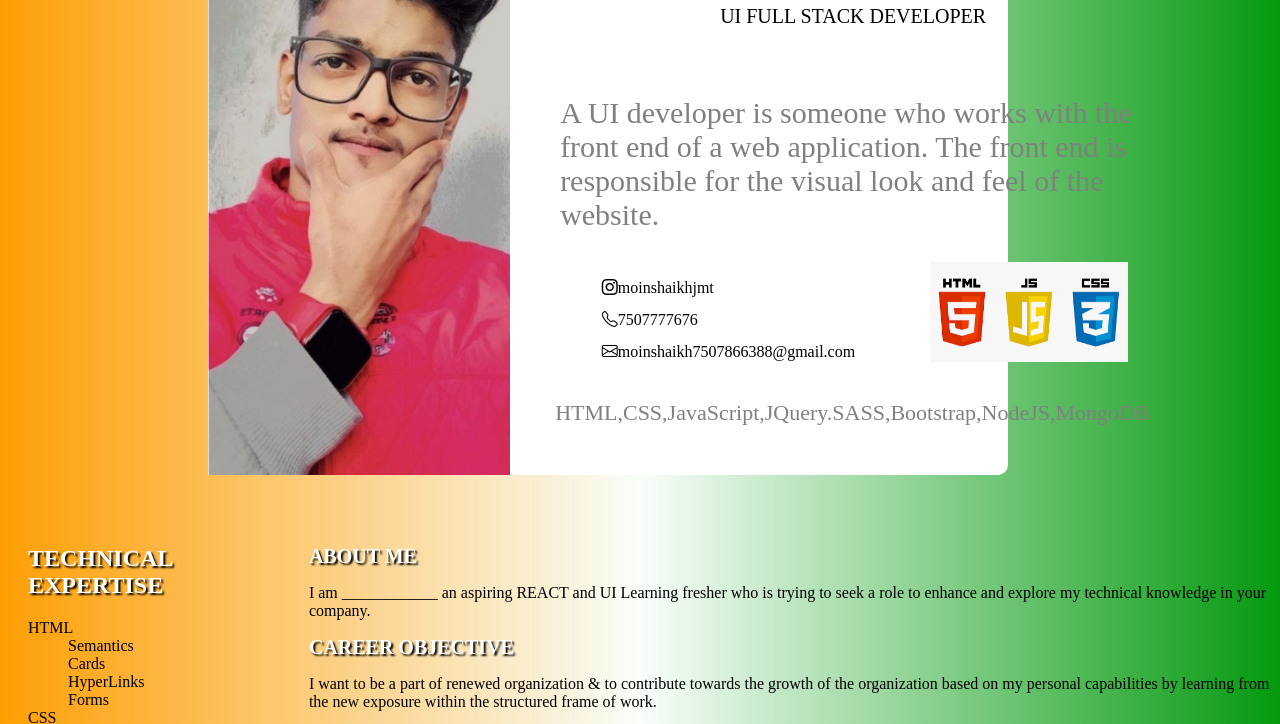
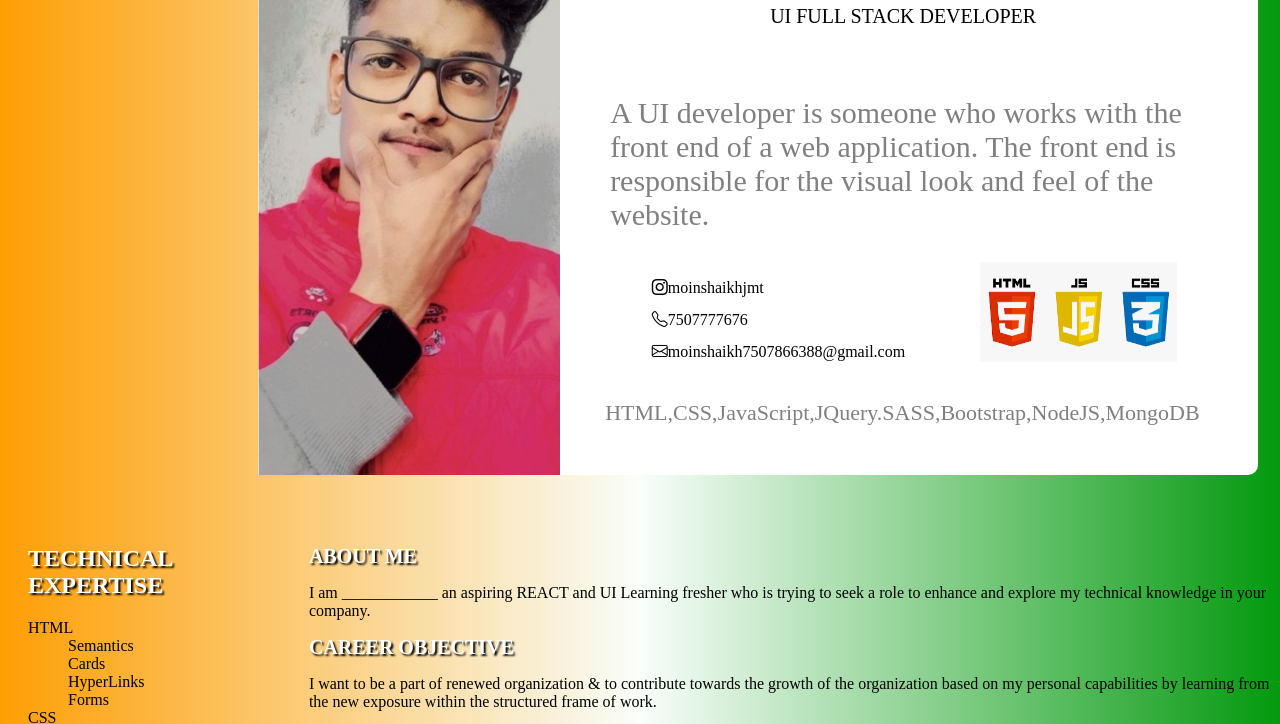
Before and after one commit to 5851moinuddin-shaikh/Portfolio, a website: page index.html in a window 1280 px wide. Shown: the part 244-968 px from the top of the page. Drawn offline with nearby package versions, Linux system fonts and the light colour scheme.

Commit message:
Update index.html

```diff
--- a/index.html
+++ b/index.html
@@ -16,9 +16,9 @@
 
         section {
             height:600px;
-            width:800px;
+            width:1000px;
             background-color: white;
-            margin-left: 200px;
+            margin-left: 250px;
             margin-top: 70px;
             border-radius: 10px;
 
```
